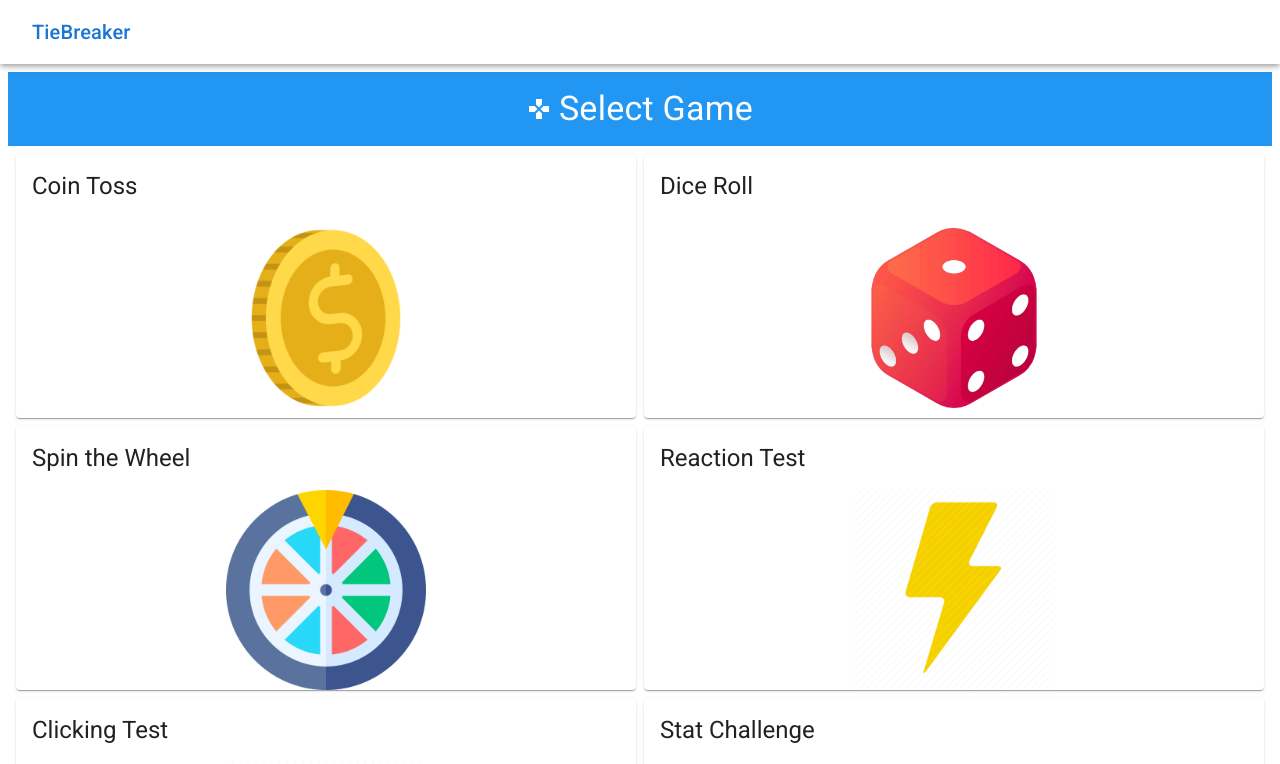
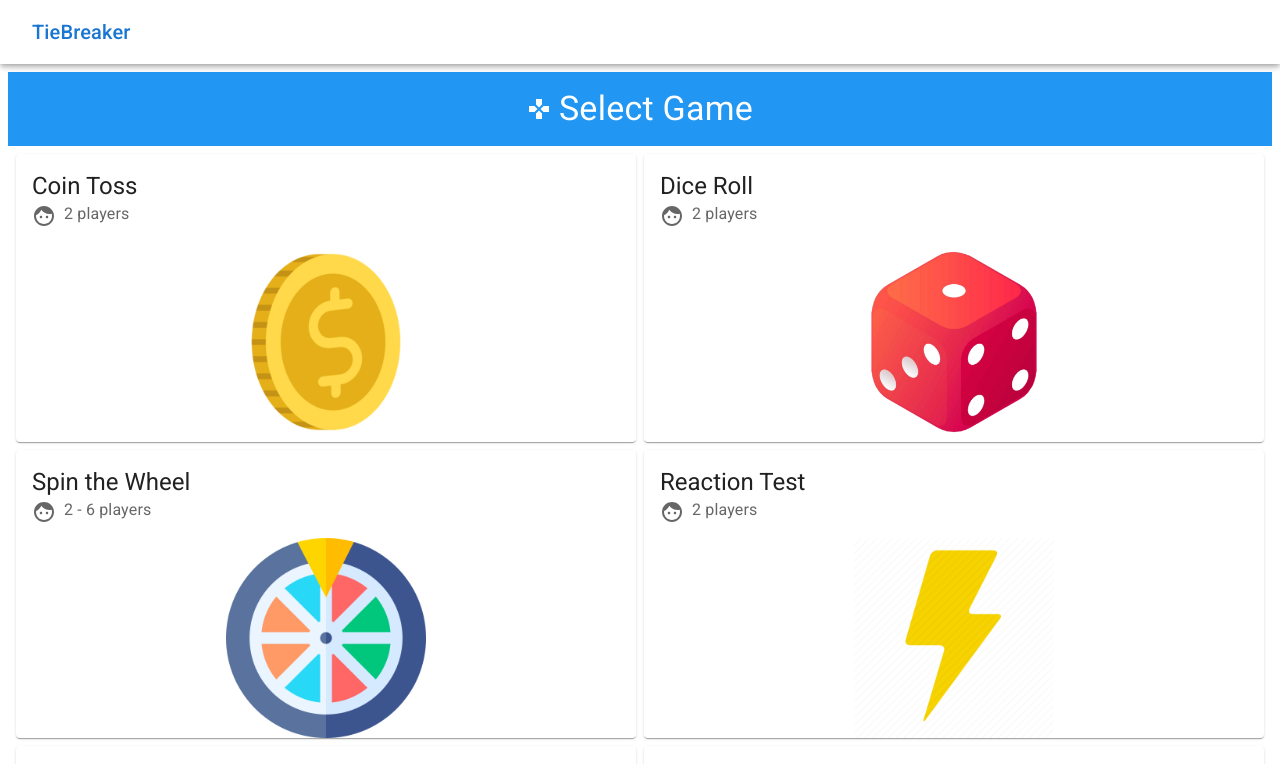
Before and after one commit to Glenn-Chiang/TieBreaker, a React (Vite) app: page /games in a window 1280 px wide. Shown: the top 764 px of the page. Built offline with nearby package versions, Linux system fonts and the light colour scheme.

Commit message:
Add players field to gamedata

```diff
--- a/src/components/GameBanner.tsx
+++ b/src/components/GameBanner.tsx
@@ -1,13 +1,27 @@
-import { Card, CardContent, CardMedia, Stack, Typography } from "@mui/material";
+import { Card, CardContent, CardMedia, Icon, Stack, Typography } from "@mui/material";
 import { Game } from "../data/games";
+import { Face } from "@mui/icons-material";
 
 // Banner displayed at the top of each game's page, displaying the title and description of the game
 export default function GameBanner({ gameData }: { gameData: Game }) {
+  const playerCountText =
+    gameData.maxPlayers === 2
+      ? "2 players"
+      : gameData.maxPlayers === null
+      ? `2 or more players`
+      : `2 - ${gameData.maxPlayers} players`;
+
   return (
     <Card sx={{ textAlign: "center" }}>
       <CardContent>
         <Stack gap={2}>
           <Typography variant="h4">{gameData.name}</Typography>
+          <Stack justifyContent={"center"} direction={"row"} spacing={1}>
+            <Icon>
+              <Face />
+            </Icon>
+            <Typography>{playerCountText}</Typography>
+          </Stack>
           <Typography variant="body1" color="textSecondary">
             {gameData.description}
           </Typography>
--- /dev/null
+++ b/src/components/GameCard.tsx
@@ -0,0 +1,37 @@
+import { Card, CardHeader, CardMedia, Icon, Link, Stack, Typography } from "@mui/material";
+import { Link as RouterLink } from "react-router";
+import { Game } from "../data/games";
+import { Face } from "@mui/icons-material";
+
+export function GameCard({ gameData }: { gameData: Game }) {
+  const playerCountText =
+    gameData.maxPlayers === 2
+      ? "2 players"
+      : gameData.maxPlayers === null
+      ? `2 or more players`
+      : `2 - ${gameData.maxPlayers} players`;
+
+  return (
+    <Link to={`/games/${gameData.id}`} component={RouterLink} underline="none">
+      <Card sx={{ height: "100%" }}>
+        <CardHeader
+          title={gameData.name}
+          subheader={
+            <Stack direction={"row"} spacing={1}>
+              <Icon>
+                <Face/>
+              </Icon>
+              <Typography>{playerCountText}</Typography>
+            </Stack>
+          }
+        />
+        <CardMedia
+          component={"img"}
+          image={gameData.icon}
+          height={200}
+          sx={{ objectFit: "contain" }}
+        />
+      </Card>
+    </Link>
+  );
+}
--- a/src/data/games.ts
+++ b/src/data/games.ts
@@ -9,7 +9,8 @@ export interface Game {
   id: string;
   name: string;
   description: string;
-  icon?: string; // Path to local image asset
+  icon: string; // Path to local image asset
+  maxPlayers: number | null; // The maximum number of players that the game is intended to be played by
 }
 
 export const GAMES: Game[] = [
@@ -18,18 +19,21 @@ export const GAMES: Game[] = [
     name: "Coin Toss",
     description: "description",
     icon: coinIcon,
+    maxPlayers: 2,
   },
   {
     id: "dice-roll",
     name: "Dice Roll",
     description: "description",
     icon: diceIcon,
+    maxPlayers: 2,
   },
   {
     id: "spin-the-wheel",
     name: "Spin the Wheel",
     description: "description",
     icon: wheelIcon,
+    maxPlayers: 6,
   },
   {
     id: "reaction-test",
@@ -37,6 +41,7 @@ export const GAMES: Game[] = [
     icon: boltIcon,
     description:
       "When the blue buttons turns green, click as fast as you can. If you click early, you lose immediately.",
+    maxPlayers: 2,
   },
   {
     id: "click-test",
@@ -44,11 +49,13 @@ export const GAMES: Game[] = [
     icon: cursorIcon,
     description:
       "Click the button as many times as you can before the timer runs out",
+    maxPlayers: 2,
   },
   {
     id: "stat-challenge",
     name: "Stat Challenge",
     description: "description",
     icon: statsIcon,
+    maxPlayers: null,
   },
 ];
--- a/src/pages/GamesPage.tsx
+++ b/src/pages/GamesPage.tsx
@@ -1,17 +1,13 @@
 import { Gamepad } from "@mui/icons-material";
 import {
   Box,
-  Card,
-  CardHeader,
-  CardMedia,
   Grid2 as Grid,
   Icon,
-  Link,
   Stack,
-  Typography,
+  Typography
 } from "@mui/material";
-import { Game, GAMES } from "../data/games";
-import { Link as RouterLink } from "react-router";
+import { GAMES } from "../data/games";
+import { GameCard } from "../components/GameCard";
 
 export default function GamesPage() {
   return (
@@ -41,19 +37,3 @@ export default function GamesPage() {
     </>
   );
 }
-
-function GameCard({ gameData }: { gameData: Game }) {
-  return (
-    <Link to={`/games/${gameData.id}`} component={RouterLink} underline="none">
-      <Card sx={{ height: "100%" }}>
-        <CardHeader title={gameData.name} />
-        <CardMedia
-          component={"img"}
-          image={gameData.icon}
-          height={200}
-          sx={{ objectFit: "contain" }}
-        />
-      </Card>
-    </Link>
-  );
-}
```
